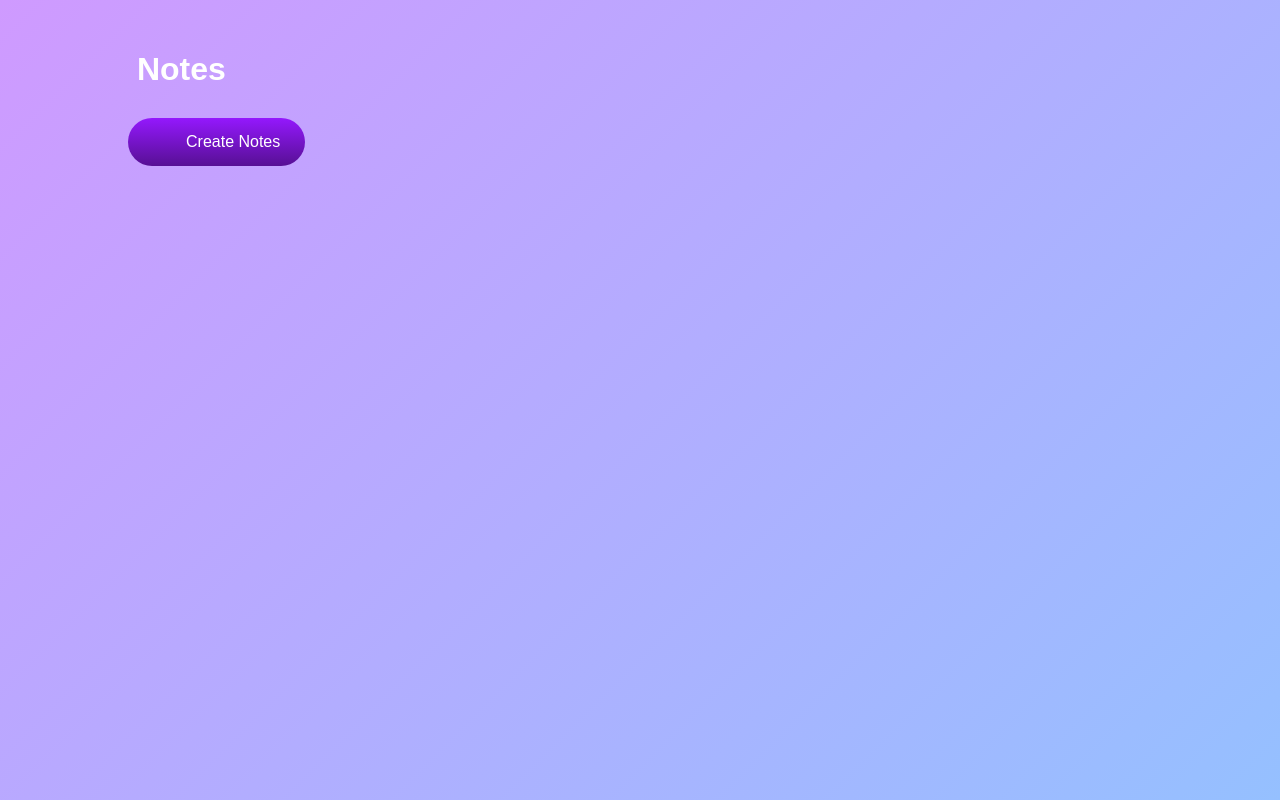
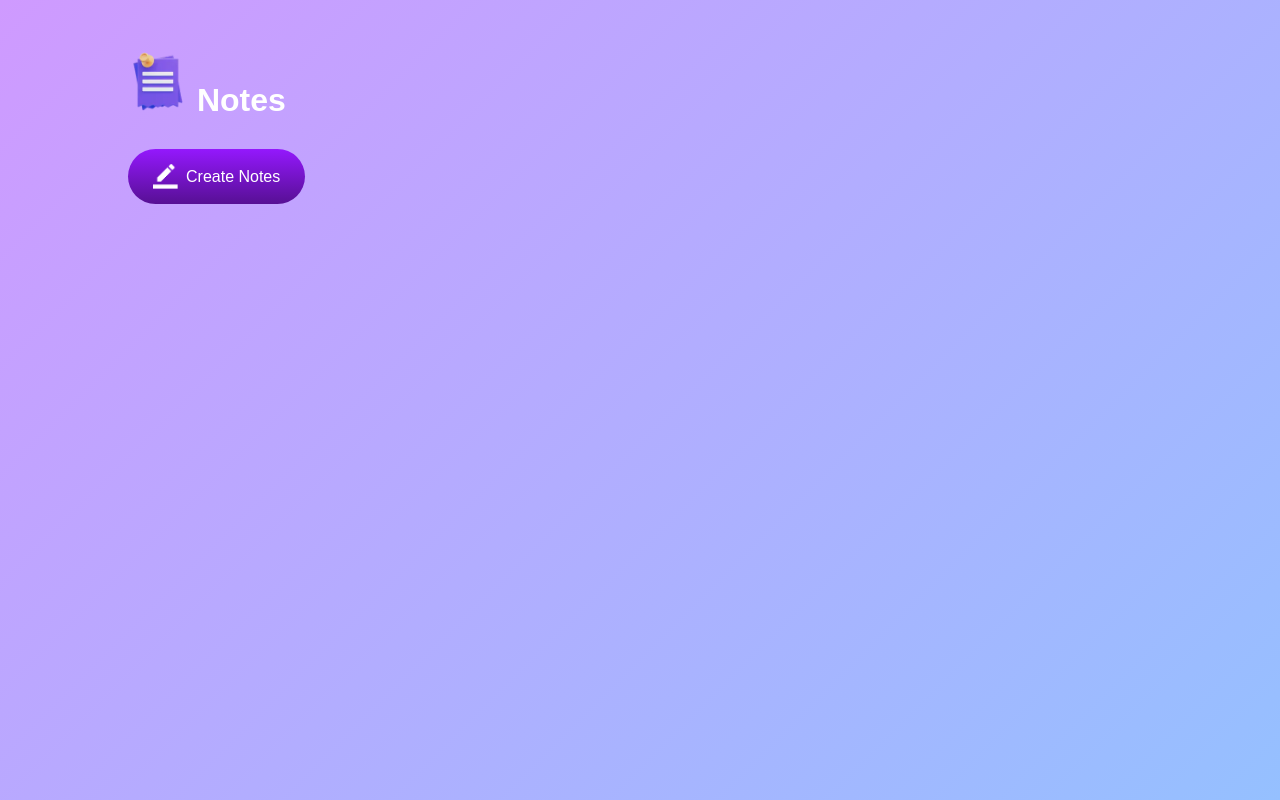
Before and after one commit to AbhayKapoor-hub/Note-App, a plain HTML site: page index.html in a window 1280 px wide. Drawn offline with Linux system fonts and the light colour scheme.

Commit message:
Update index.html

```diff
--- a/index.html
+++ b/index.html
@@ -11,11 +11,11 @@
 <body>
 
     <div class="container">
-        <h1><img src="notes.png" alt=""> Notes</h1>
-        <button class="btn"><img src="edit.png" alt="">Create Notes</button>
+        <h1><img src="notes.webp" alt=""> Notes</h1>
+        <button class="btn"><img src="edit.webp" alt="">Create Notes</button>
         <div class="notes-cotainer">
             <!-- <p contenteditable="true" class="input-box">
-                <img src="delete.png" alt="">
+                <img src="delete.webp" alt="">
             </p> -->
         </div>
     </div>
```
